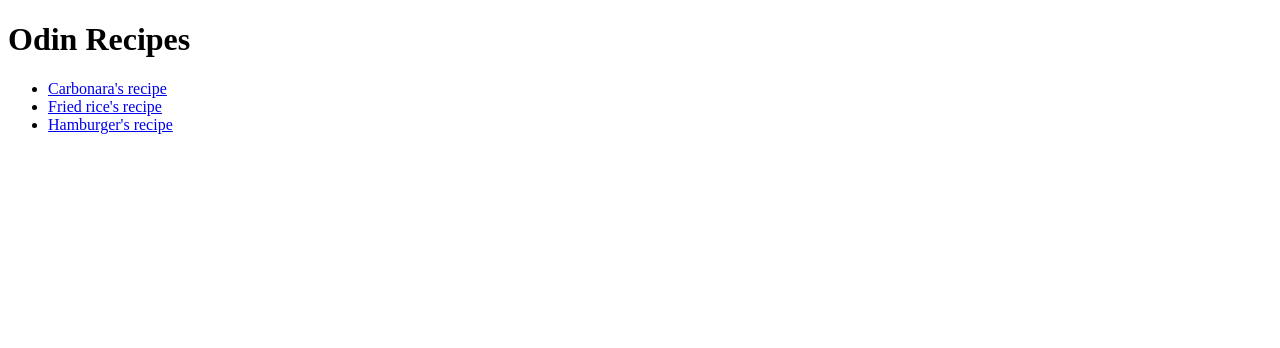
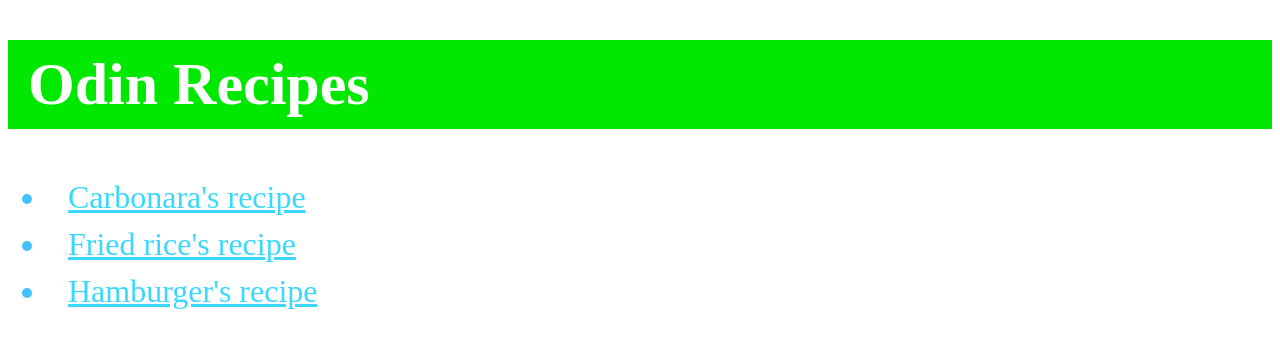
Before and after one commit to Chiro29/odin-recipes, a plain HTML site: page index.html in a window 1280 px wide. Drawn offline with Linux system fonts and the light colour scheme.

Commit message:
feat(css): added css in index.html
create css folder and style.css file

```diff
--- /dev/null
+++ b/css/style.css
@@ -0,0 +1,26 @@
+.nav {
+  background-color: rgb(0, 232, 0);
+  font-size: 22px;
+  color: white;
+  font-weight: bold;
+}
+
+.nav.title {
+  font-size: 60px;
+  padding: 10px;
+  padding-left: 20px;
+}
+
+.list {
+  font-size: 32px;
+  color: rgb(68, 193, 255);
+}
+
+.list .pd {
+  padding-top: 10px;
+  padding-left: 20px;
+}
+
+.list .text {
+  color: rgb(58, 216, 255);
+}
--- a/index.html
+++ b/index.html
@@ -3,15 +3,15 @@
 <head>
   <meta charset="UTF-8">
   <meta name="viewport" content="width=device-width, initial-scale=1.0">
+  <link rel="stylesheet" href="./css/style.css">
   <title>Homepage</title>
 </head>
 <body>
-  <h1>Odin Recipes</h1>
-  <ul>
-    <li><a href="recipes/carbonara.html">Carbonara's recipe</a></li>
-    <li><a href="recipes/fried-rice.html">Fried rice's recipe</a></li>
-    <li><a href="recipes/hamburger.html">Hamburger's recipe</a></li>
+  <h1 class="nav title">Odin Recipes</h1>
+  <ul class="list">
+    <li class="pd"><a class="text" href="recipes/carbonara.html">Carbonara's recipe</a></li>
+    <li class="pd"><a class="text" href="recipes/fried-rice.html">Fried rice's recipe</a></li>
+    <li class="pd"><a class="text" href="recipes/hamburger.html">Hamburger's recipe</a></li>
   </ul>
-
 </body>
 </html>
```
